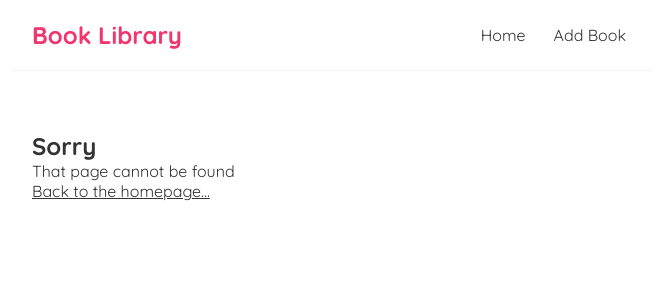
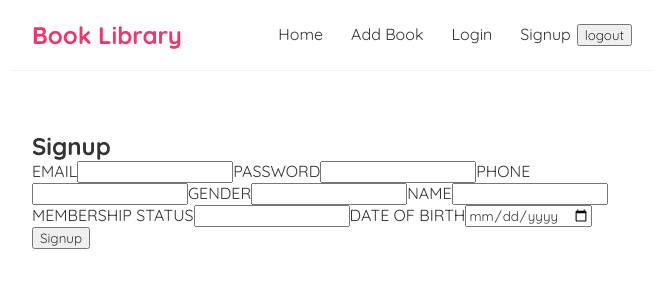
Before and after one commit to SimplyOlga/frontend-pp-w6, a React (Vite) app in the folder frontend/: page /signup in a window 1280 px wide. Shown: the top 300 px of the page, without its empty margins (308-971 px from the left). Built offline with nearby package versions, Linux system fonts and the light colour scheme.

Commit message:
feat(auth): add Signup and Login pages with localStorage and Navbar links

```diff
--- a/frontend/src/App.jsx
+++ b/frontend/src/App.jsx
@@ -7,6 +7,8 @@
 import NotFoundPage from "./pages/NotFoundPage";
 import BookPage from "./pages/BookPage";
 import EditBook from "./pages/EditBookPage";
+import Login from "./pages/Login";
+import Signup from "./pages/Signup";
 
 const App = () => {
   return (
@@ -20,6 +22,8 @@
             <Route path="*" element={<NotFoundPage />} />
             <Route path="/books/:id" element={<BookPage />} />
             <Route path="/edit-book/:id" element={<EditBook />} />
+            <Route path="/login" element={<Login />} />
+            <Route path="/signup" element={<Signup />} />
           </Routes>
         </div>
       </BrowserRouter>
--- a/frontend/src/components/Navbar.jsx
+++ b/frontend/src/components/Navbar.jsx
@@ -1,10 +1,17 @@
 const Navbar = () => {
+
+  const click = () => {
+    localStorage.removeItem("user")
+  }
   return (
     <nav className="navbar">
       <h1>Book Library</h1>
       <div className="links">
         <a href="/">Home</a>
         <a href="/add-book">Add Book</a>
+        <a href="/login">Login</a>
+        <a href="/Signup">Signup</a>
+        <button onClick={click}>logout</button>
       </div>
     </nav>
   );
--- /dev/null
+++ b/frontend/src/pages/Login.jsx
@@ -0,0 +1,48 @@
+import { useState } from 'react';
+import { useNavigate } from "react-router-dom";
+
+
+const Login = () => {
+    const [email, setEmail] = useState("");
+    const [password, setPassword] = useState("");
+    const [error, setError] = useState(null);
+        const navigate = useNavigate();
+
+
+    const handleSubmit = async (e) => {
+        e.preventDefault();
+        setError(null);
+
+
+    const response = await fetch("/api/users/login",
+    {
+        method: "POST",
+        headers: {"Content-Type" : "application/json"},
+        body:  JSON.stringify({email, password})
+    }) ;
+    const user = await response.json();
+    if (!response.ok) {
+        setError(user.error);
+        return;
+    }
+    localStorage.setItem("user", JSON.stringify(user))
+    console.log("yay")
+    navigate("/")
+    }
+
+    return (
+
+        <div>
+            <h2>Login</h2>
+            <form onSubmit={handleSubmit}>
+                <input type='email' value={email} onChange={(e) => setEmail(e.target.value)}></input>
+                <input type='password' value={password} onChange={(e) => setPassword(e.target.value)}></input>
+                <button>LogIn</button>
+                {error && <p className="error">{error}</p>}
+                </form>
+        </div>
+    )
+
+}
+
+export default Login;
--- /dev/null
+++ b/frontend/src/pages/Signup.jsx
@@ -0,0 +1,67 @@
+import { useState } from 'react';
+import { useNavigate } from "react-router-dom";
+
+
+const Signup = () => {
+    const [email, setEmail] = useState("");
+    const [password, setPassword] = useState("");
+    const [name, setName] = useState("");
+    const [gender, setGender] = useState("");
+    const [dateOfBirth, setDateOfBirth] = useState("");
+    const [membershipStatus, setMembershipStatus] = useState("");
+    const [phoneNumber, setPhoneNumber] = useState("");
+    const [error, setError] = useState(null);
+    const navigate = useNavigate();
+
+    const handleSubmit = async (e) => {
+        e.preventDefault();
+        setError(null);
+
+    console.log({email, password, name, gender, membershipStatus, phoneNumber, dateOfBirth})
+    const response = await fetch("/api/users/signup",
+    {
+        method: "POST",
+        headers: {"Content-Type" : "application/json"},
+        body:  JSON.stringify({ name, email, password, phone_number: phoneNumber, gender, date_of_birth: dateOfBirth, membership_status: membershipStatus})
+    }) ;
+
+    const user = await response.json();
+    if (!response.ok) {
+        console.log(user.error)
+        setError(user.error);
+        return;
+    }
+
+    localStorage.setItem("user", JSON.stringify(user))
+    console.log("yay")
+    navigate("/")
+    }
+
+    return (
+
+        <div>
+            <h2>Signup</h2>
+            <form onSubmit={handleSubmit}>
+                <label>EMAIL</label>
+                <input type='email' value={email} onChange={(e) => setEmail(e.target.value)}></input>
+                <label>PASSWORD</label>
+                <input type='password' value={password} onChange={(e) => setPassword(e.target.value)}></input>
+                <label>PHONE</label>
+                <input type='tel' value={phoneNumber} onChange={(e) => setPhoneNumber(e.target.value)}></input>
+                <label>GENDER</label>
+                <input type='text' value={gender} onChange={(e) => setGender(e.target.value)}></input>
+                <label>NAME</label>
+                <input type='text' value={name} onChange={(e) => setName(e.target.value)}></input>
+                <label>MEMBERSHIP STATUS</label>
+                <input type='text' value={membershipStatus} onChange={(e) => setMembershipStatus(e.target.value)}></input>
+                <label>DATE OF BIRTH</label>
+                <input type='date' value={dateOfBirth} onChange={(e) => setDateOfBirth(e.target.value)}></input>
+                <button type="submit">Signup</button>
+                {error && <p className="error">{error}</p>}
+                </form>
+        </div>
+    )
+
+}
+
+export default Signup;
```
Also changed, not shown: 1 other file (tests, documents, lock files or other folders).
